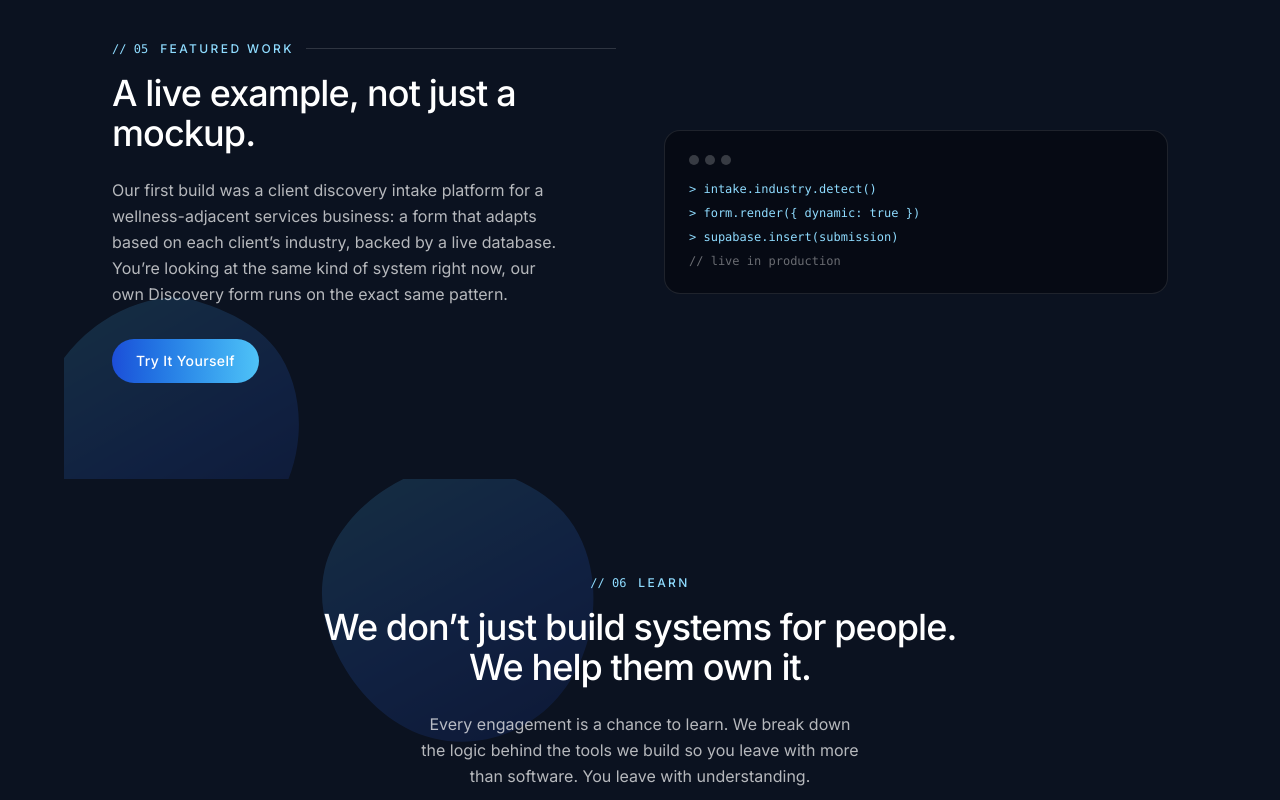
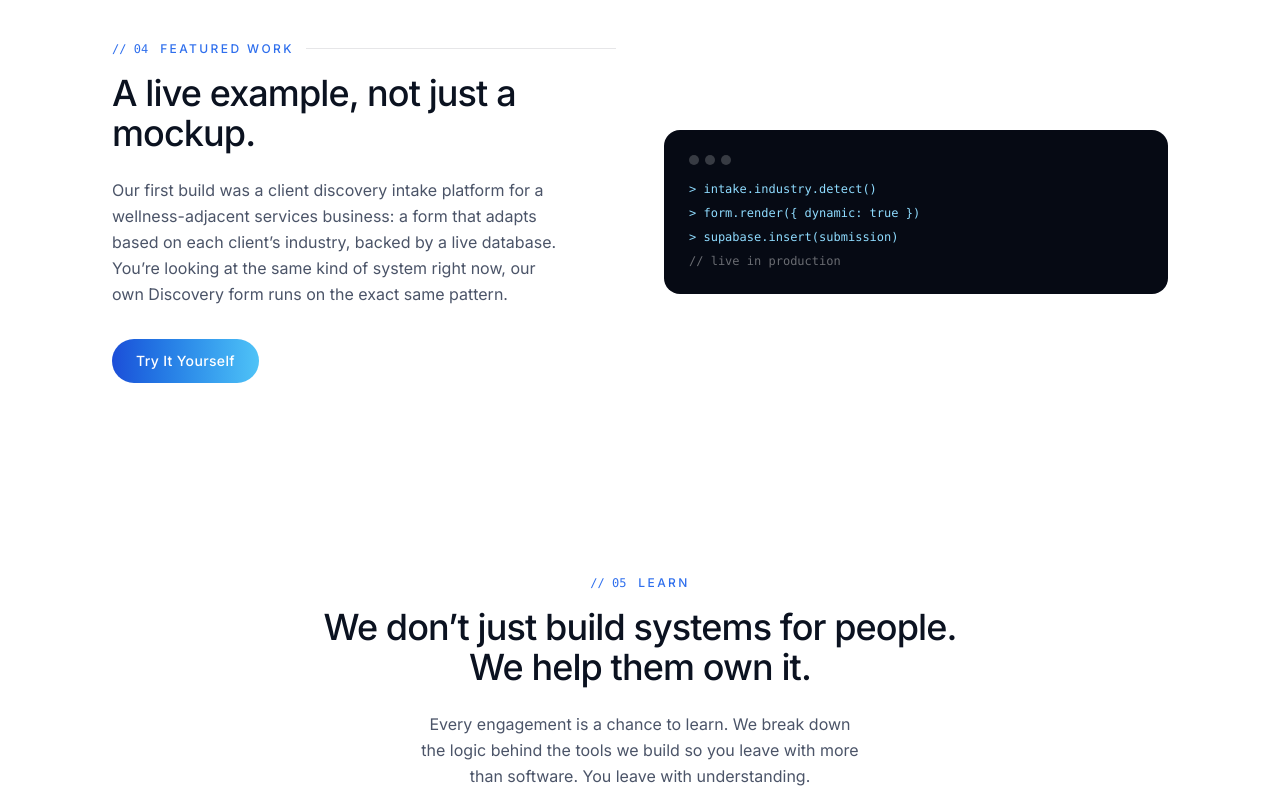
Before and after one commit to MYCTAlgos/myctalgos, a Next.js app: page / in a window 1280 px wide. Shown: the part 2720-3520 px from the top of the page. Built offline with nearby package versions, Linux system fonts and the light colour scheme.

Commit message:
Switch Featured Work and Learn back to white, fix numbering
Only Philosophy stays dark now; Featured Work and Learn go back to
white through to the Footer, which keeps its existing navy. Also
fixes the eyebrow numbering gap (Featured Work was 05 with no 04,
now 04/05 in sequence).

```diff
--- a/src/components/sections/FeaturedWork.tsx
+++ b/src/components/sections/FeaturedWork.tsx
@@ -4,41 +4,22 @@ import { motion } from "framer-motion";
 import { SectionWrapper } from "@/components/ui/SectionWrapper";
 import { Eyebrow } from "@/components/ui/Eyebrow";
 import { Button } from "@/components/ui/Button";
-import { Blob } from "@/components/ui/Blob";
 
 export function FeaturedWork() {
   return (
-    <SectionWrapper tone="dark">
-      <div
-        className="pointer-events-none absolute inset-0 overflow-hidden"
-        aria-hidden
-      >
-        <Blob
-          size={340}
-          top="60%"
-          left="-6%"
-          from="var(--color-sky-400)"
-          mid="var(--color-blue-500)"
-          to="var(--color-blue-700)"
-          opacity={0.16}
-          duration={32}
-          className="hidden sm:block"
-        />
-      </div>
-      <div className="relative grid gap-12 lg:grid-cols-[1fr_1fr] lg:items-center">
+    <SectionWrapper tone="light">
+      <div className="grid gap-12 lg:grid-cols-[1fr_1fr] lg:items-center">
         <motion.div
           initial={{ opacity: 0, y: 16 }}
           whileInView={{ opacity: 1, y: 0 }}
           viewport={{ once: true, margin: "-60px" }}
           transition={{ duration: 0.6 }}
         >
-          <Eyebrow index="05" tone="dark">
-            Featured Work
-          </Eyebrow>
-          <h2 className="text-3xl font-medium tracking-tight text-white sm:text-4xl">
+          <Eyebrow index="04">Featured Work</Eyebrow>
+          <h2 className="text-3xl font-medium tracking-tight text-navy-900 sm:text-4xl">
             A live example, not just a mockup.
           </h2>
-          <p className="mt-6 max-w-md text-base leading-relaxed text-white/70">
+          <p className="mt-6 max-w-md text-base leading-relaxed text-ink-500">
             Our first build was a client discovery intake platform for a
             wellness-adjacent services business: a form that adapts based on
             each client&rsquo;s industry, backed by a live database.
@@ -61,7 +42,7 @@ export function FeaturedWork() {
           whileInView={{ opacity: 1, y: 0 }}
           viewport={{ once: true, margin: "-60px" }}
           transition={{ duration: 0.6, delay: 0.1 }}
-          className="rounded-2xl border border-white/10 bg-navy-950 p-6"
+          className="rounded-2xl border border-navy-900/10 bg-navy-950 p-6"
         >
           <div className="mb-4 flex gap-1.5">
             <span className="h-2.5 w-2.5 rounded-full bg-white/20" />
--- a/src/components/sections/LearnPreview.tsx
+++ b/src/components/sections/LearnPreview.tsx
@@ -4,42 +4,25 @@ import { motion } from "framer-motion";
 import { SectionWrapper } from "@/components/ui/SectionWrapper";
 import { Eyebrow } from "@/components/ui/Eyebrow";
 import { Button } from "@/components/ui/Button";
-import { Blob } from "@/components/ui/Blob";
 
 export function LearnPreview() {
   return (
-    <SectionWrapper tone="dark">
-      <div
-        className="pointer-events-none absolute inset-0 overflow-hidden"
-        aria-hidden
-      >
-        <Blob
-          size={360}
-          top="-10%"
-          left="18%"
-          from="var(--color-sky-400)"
-          mid="var(--color-blue-500)"
-          to="var(--color-blue-700)"
-          opacity={0.16}
-          duration={30}
-          className="hidden sm:block"
-        />
-      </div>
+    <SectionWrapper tone="light">
       <motion.div
         initial={{ opacity: 0, y: 16 }}
         whileInView={{ opacity: 1, y: 0 }}
         viewport={{ once: true, margin: "-80px" }}
         transition={{ duration: 0.6 }}
-        className="relative mx-auto max-w-2xl text-center"
+        className="mx-auto max-w-2xl text-center"
       >
-        <Eyebrow index="06" tone="dark" centered>
+        <Eyebrow index="05" centered>
           Learn
         </Eyebrow>
-        <h2 className="text-3xl font-medium tracking-tight text-white sm:text-4xl">
+        <h2 className="text-3xl font-medium tracking-tight text-navy-900 sm:text-4xl">
           We don&rsquo;t just build systems for people.
           <br className="hidden sm:block" /> We help them own it.
         </h2>
-        <p className="mx-auto mt-6 max-w-md text-base leading-relaxed text-white/70">
+        <p className="mx-auto mt-6 max-w-md text-base leading-relaxed text-ink-500">
           Every engagement is a chance to learn. We break down the logic
           behind the tools we build so you leave with more than
           software. You leave with understanding.
```
